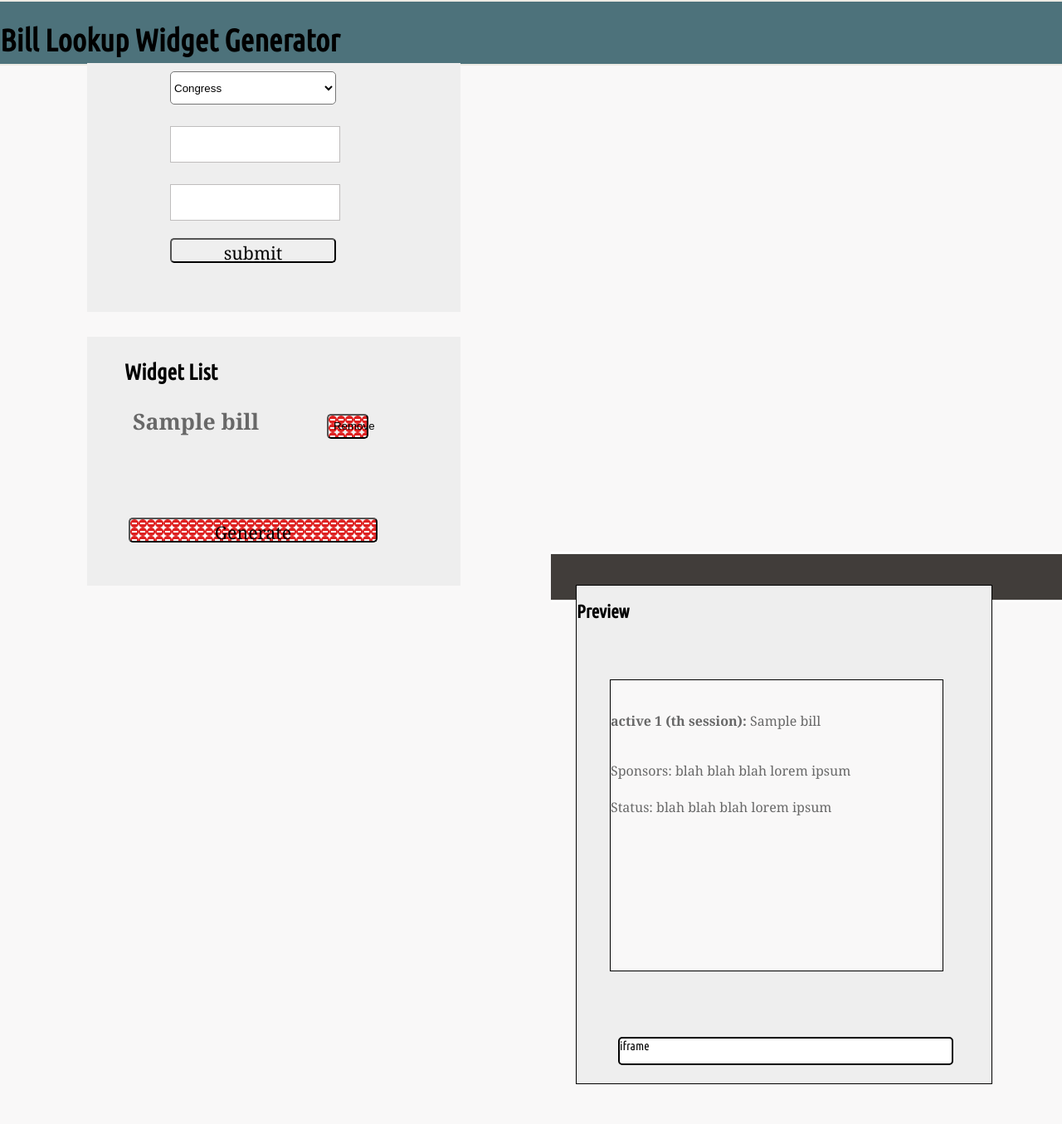
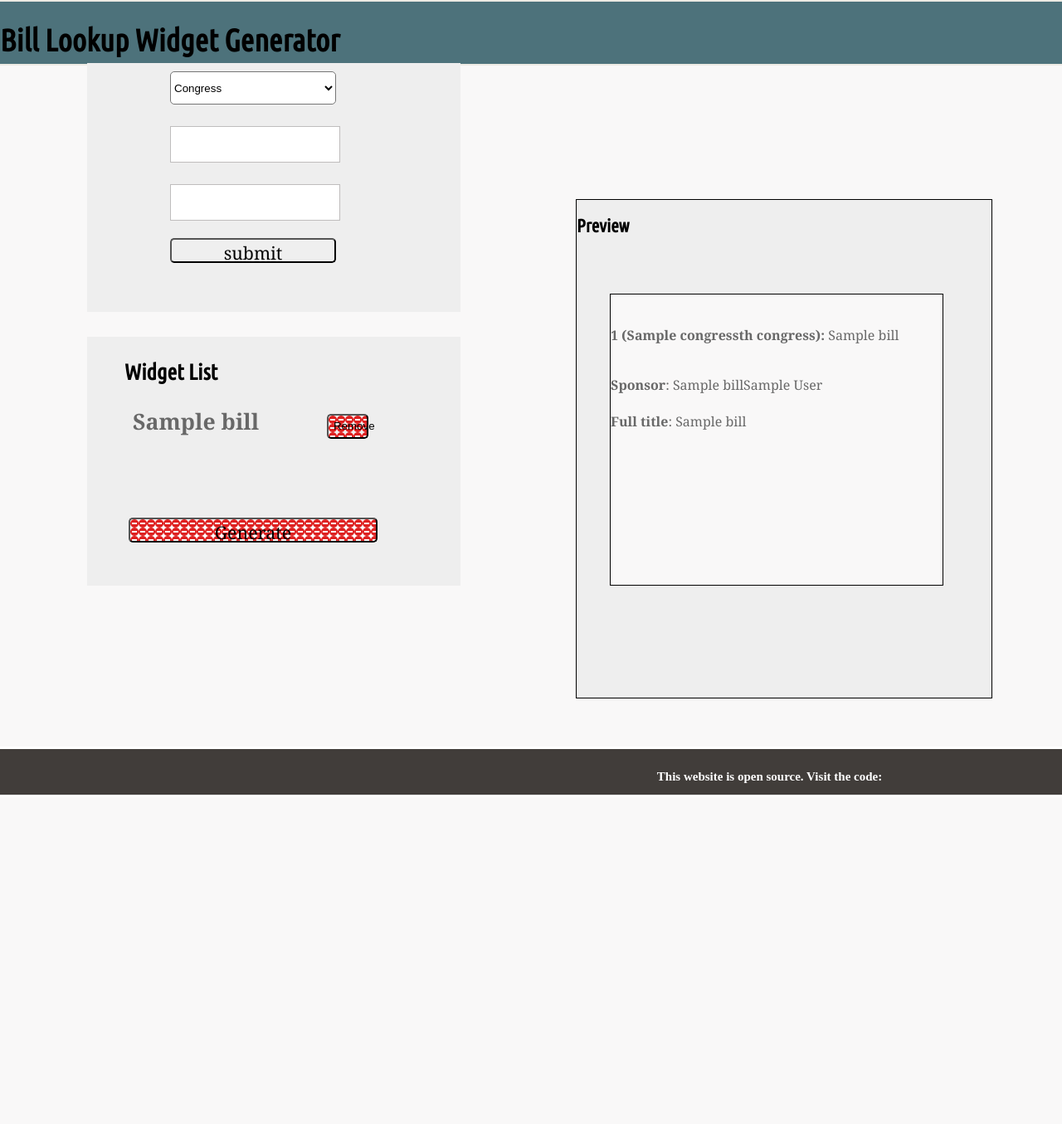
Before and after one commit to SelinaMusuta/communityProject_sunlight, a Django app: template sunlightBill_lookup/open_states/templates/open_states/widget_list.html in a window 1280 px wide; the page is wider, and only the part inside the window is pictured. Shown: that part at 83% size. After the commit the page ends 958 px from the top of that part, so only its background shows below. Run offline with Django 3.2, Linux system fonts and the light colour scheme; tables that the repository leaves empty hold one stand-in row (values such as "Sample post"); the template is opened without the code that fills it: values that come from a table or form of the project are taken from there, most other values are stand-ins (such as "Sample title", 1, 10 or a date in 2020); some libraries are stand-ins or nearby versions; some web fonts are replaced.

Commit message:
Updated json parsing on template for congress bill only

```diff
--- /dev/null
+++ b/sunlightBill_lookup/open_states/settings_hidden.py
@@ -0,0 +1 @@
+api_key = "c105eafac75e4f61b208de79bec4803f"
--- a/sunlightBill_lookup/open_states/templates/open_states/widget_list.html
+++ b/sunlightBill_lookup/open_states/templates/open_states/widget_list.html
@@ -42,9 +42,9 @@
 			<div id="widgetList_container">
 
 			<h3>Widget List</h3>
-			{% for bill in json_response %}
+			{% for bill in bills %}
 				<div class="single_bill_holder">
-				<h3>{{bill.title}} <button>Remove</button></h3>
+				<h3>{{bill.short_title}} <button>Remove</button></h3>
 				</div>
 			{% endfor %}
 			<br><br>
@@ -56,17 +56,18 @@
 		<div class="lookup_container">
 			<div id="widgetPreview_container"><h2>Preview</h2>
 				<div id="widgetPreview">
-				{% for bill in json_response %}
+				{% for bill in bills %}
+				<div class="one_result_holder">
+				<p><b>{{bill.bill_id}} ({{bill.congress}}th congress):
+				</b>{{bill.short_title}}</p>
+				<br><b>Sponsor</b>: {{bill.title}}{{bill.sponsor.first_name}} {{bill.sponsor.last_name}} </br>
+				<br><b>Full title</b>: {{bill.official_title}}
+				</div> </br>
+				{% endfor %}
 
-				<div class="one_result_holder">
-				<p><b>{{bill.state}} {{bill.bill_id}} ({{bill.session}}th session):
-				</b>{{bill.title}}</p>
-				<br>Sponsors: blah blah blah lorem ipsum </br>
-				<br>Status: blah blah blah lorem ipsum </br>
-				{% endfor %}
 			</div>
 		</div>
-				<div id="iframe_container">iframe</div>
+		<div id="iframe_container">iframe</div>
 	<!-- container close out div -->
 
 	</div>
--- a/sunlightBill_lookup/open_states/views.py
+++ b/sunlightBill_lookup/open_states/views.py
@@ -61,8 +61,7 @@ def get_widget_list(request, sunlightAPIs, bill_id, state):
 	if request.method == 'GET':
 		if sunlightAPIs == "1":
 			json_response = get_opencongress_api(bill_id)
-
+			bills = json_response['results']
 		else:
 			json_response = get_openstates_api(bill_id, state)
-
-		return render(request, 'open_states/widget_list.html',{'json_response': json_response, 'form':form})
+		return render(request, 'open_states/widget_list.html',{'json_response': json_response, 'form':form, 'bills':bills})
```
Also changed, not shown: 3 other files.
